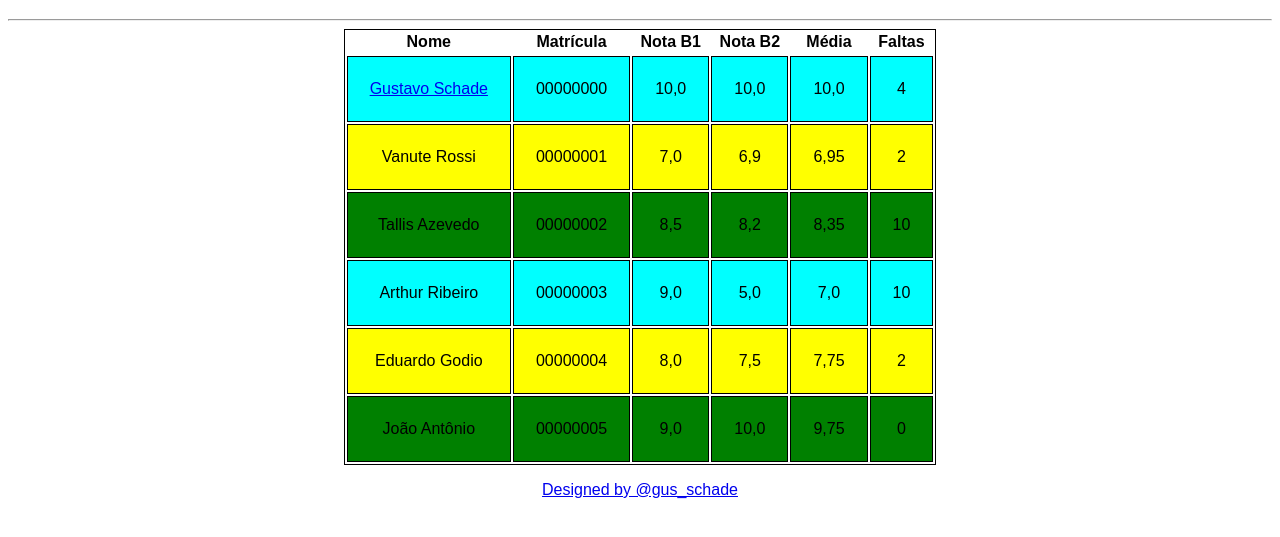
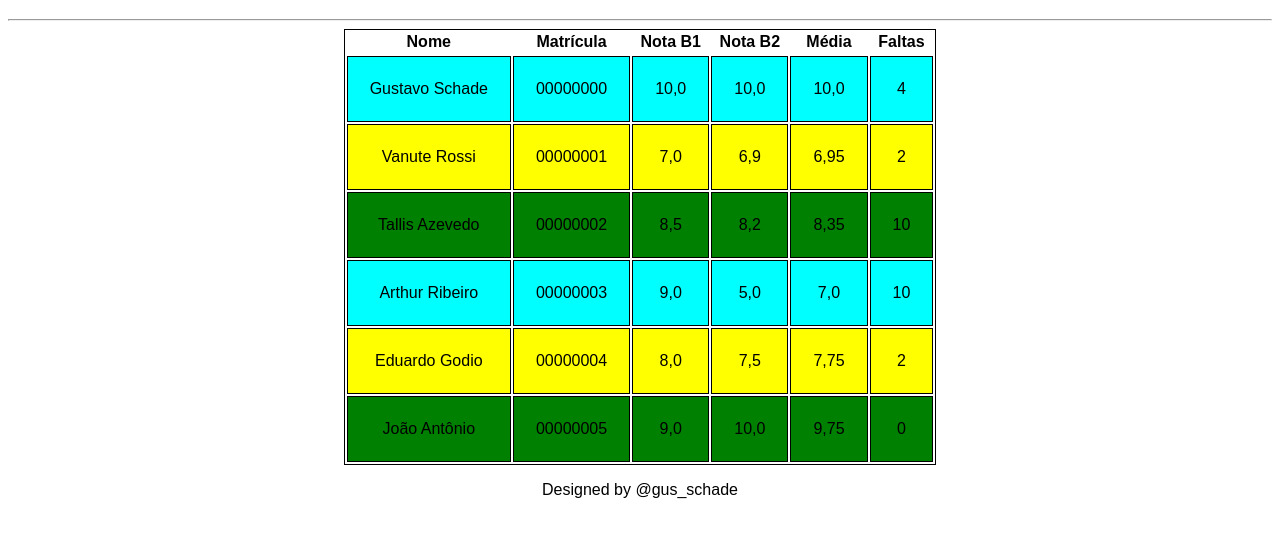
Before and after one commit to guschade/colored.studentgrades, a plain HTML site: page index.html in a window 1280 px wide. Shown: the part 71-608 px from the top of the page. Drawn offline with Linux system fonts and the light colour scheme.

Commit message:
Update index.html

```diff
--- a/index.html
+++ b/index.html
@@ -24,7 +24,7 @@
        </tr>
        <tr>
          <tr class="linha1">
-            <td><a href="https://www.instagram.com/gus_schade/">Gustavo Schade</a></td>
+            <td><a href="https://www.instagram.com/gus_schade/" style="text-decoration: none; color: black;">Gustavo Schade</a></td>
             <td>00000000</td>
             <td>10,0</td>
             <td>10,0</td>
@@ -76,7 +76,7 @@
 
     </table>
     <footer>
-        <p><a href="https://www.instagram.com/gus_schade/">Designed by @gus_schade  </a></p>
+        <p><a href="https://www.instagram.com/gus_schade/" style="text-decoration: none; color: black;">Designed by @gus_schade</a></p>
     </footer>
 </body>
 </html>
```
